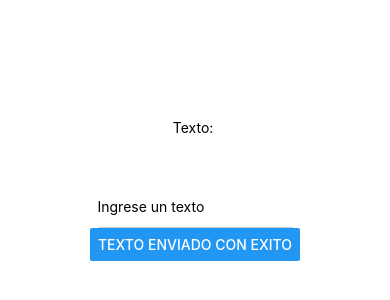
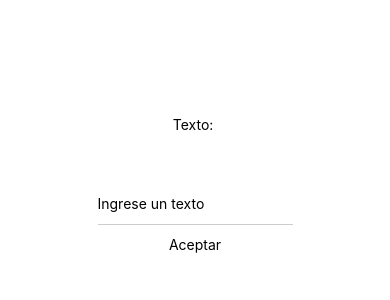
Before and after one commit to HDS2904/learning-react-native, a React Native app: screen / in a window 390 px wide. Shown: the part 232-532 px from the top of the page. Built offline with nearby package versions, Linux system fonts and the light colour scheme.

Commit message:
many buttons

```diff
--- a/App.js
+++ b/App.js
@@ -1,5 +1,5 @@
 import React, { useState } from 'react';
-import { Button, StyleSheet, Text, TextInput, View } from 'react-native';
+import { Button, StyleSheet, Text, TextInput, TouchableHighlight, TouchableNativeFeedback, TouchableOpacity, TouchableWithoutFeedback, View } from 'react-native';
 
 export default function App() {
 	const [newText, setNewText] = useState('');
@@ -13,15 +13,62 @@ export default function App() {
 				onChangeText={i => setNewText(i)}
 				defaultValue = {newText}
 			/>
-			<Button
+			{/* <TouchableHighlight
+				underlayColor={'#999'}
+				activeOpacity={0.2}
 				title='Texto enviado con exito'
-				onPress={()=>{setSubmit(newText);alert('Texto enviado con exito')}}
-			/>
+				onPress={()=>{
+					setSubmit(newText);
+					alert('Texto enviado con exito')
+				}}
+			/> */}
+			{/* <TouchableNativeFeedback
+				background={TouchableNativeFeedback.Ripple('#00f',true)}
+				onPress={()=>{
+					setSubmit(newText);
+					alert('Texto enviado con exito')
+				}}
+			>
+				<View style={styles.view}>
+					<Text>Aceptar</Text>
+				</View>
+			</TouchableNativeFeedback> */}
+			{/* <TouchableOpacity
+				style={styles.TouchableOpacity}
+				onPress={()=>{
+					setSubmit(newText);
+					alert('Texto enviado con exito')
+				}}
+			>
+				<View style={styles.view}>
+					<Text>Aceptar</Text>
+				</View>
+			</TouchableOpacity> */}
+			<TouchableWithoutFeedback
+				style={styles.TouchableOpacity}
+				onPress={()=>{
+					setSubmit(newText);
+					alert('Texto enviado con exito')
+				}}
+			>
+				<View style={styles.view}>
+					<Text>Aceptar</Text>
+				</View>
+			</TouchableWithoutFeedback>
     </View>
   );
 }
 
 const styles = StyleSheet.create({
+	TouchableOpacity: {
+		backgroundColor: '#EEE',
+	},
+	view: {
+		height: 40,
+		width: 300,
+		alignItems: 'center',
+		justifyContent: 'center',
+	},
 	input: {
 		height: 42,
 		borderBottomColor: '#ccc',
```
